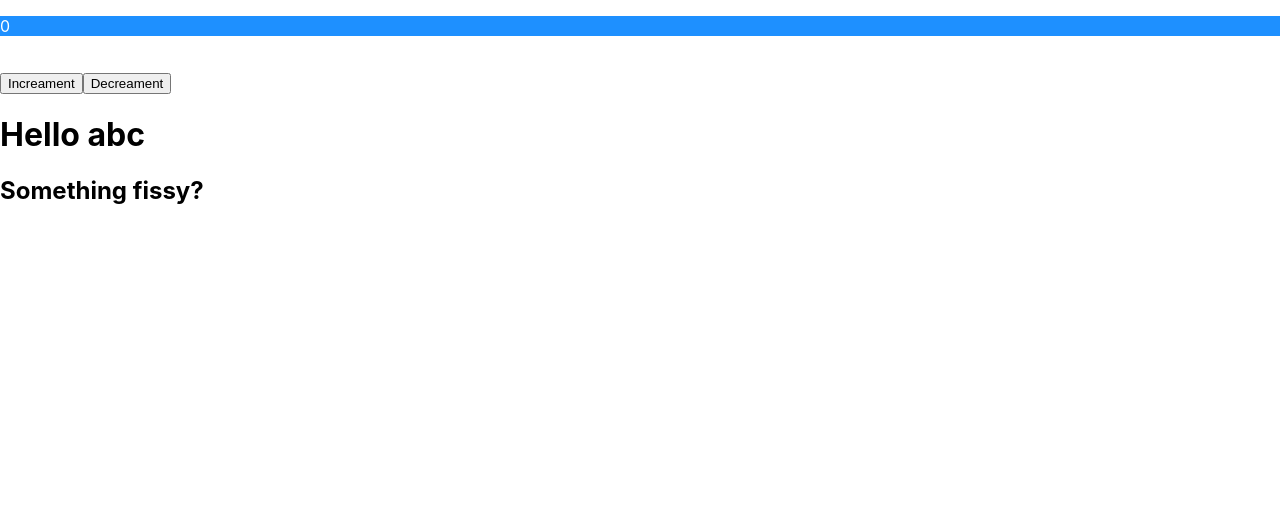
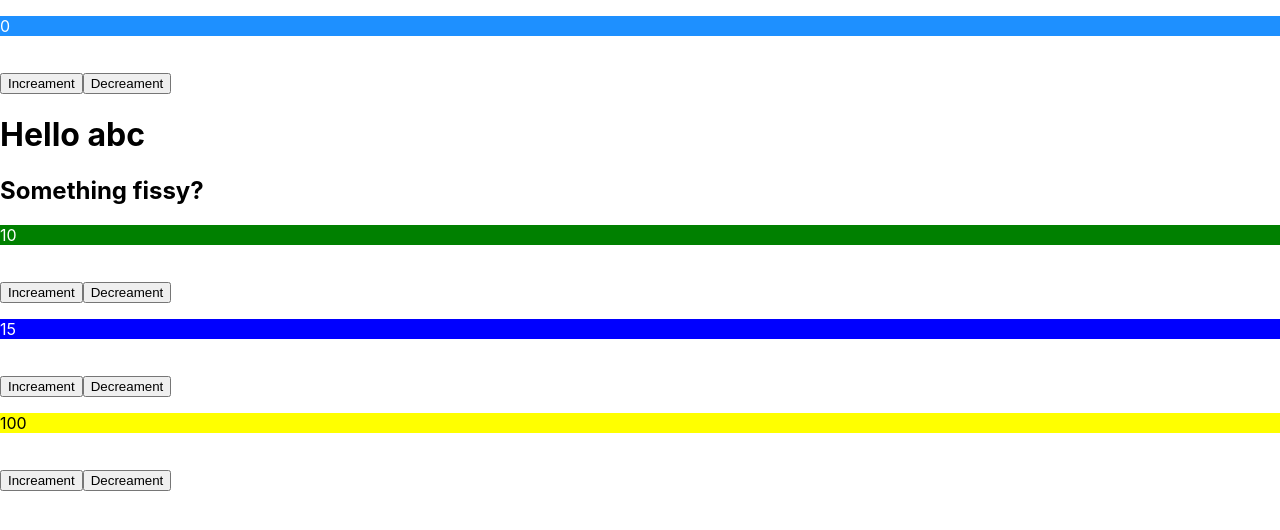
Before and after one commit to Sanskar49/BasicReactApp, a React (Create React App) app: page / in a window 1280 px wide. Shown: the top 530 px of the page. Built offline with nearby package versions, Linux system fonts and the light colour scheme.

Commit message:
Using different components in a single component

```diff
--- a/src/components/ComponentOne.css
+++ b/src/components/ComponentOne.css
@@ -3,3 +3,19 @@
     background-color: dodgerblue;
     color: white;
 }
+.bemo {
+    background-color: green;
+    color: white;
+
+
+}
+.cemo {
+    background-color: blue;
+    color: white;
+
+}
+.lemo {
+    background-color: yellow;
+    color: black;
+
+}
--- a/src/components/ComponentOne.js
+++ b/src/components/ComponentOne.js
@@ -1,6 +1,7 @@
 import React from 'react';
 import './ComponentOne.css'
 import ComponentTwo from './ComponentTwo'
+import MainComponent from './MainComponent'
 
 class ComponentOne extends React.Component {
 
@@ -43,6 +44,8 @@ class ComponentOne extends React.Component {
                 <button onClick = {this.inc}>Increament</button>
                 <button onClick = {this.dec}>Decreament</button>
                 <ComponentTwo name="abc" id='101'> Something fissy? </ComponentTwo>
+                <MainComponent />
+
 
             </div>
 
--- /dev/null
+++ b/src/components/Counter1.js
@@ -0,0 +1,43 @@
+import React from 'react';
+import './ComponentOne.css'
+//rcc for class component(Shortcut)
+//rsc for constructor
+
+class Counter1 extends React.Component{
+    constructor(props) {
+        super(props)
+
+        this.state = {
+            value : 10
+
+
+        }
+        this.inc = this.inc.bind(this);
+        this.dec = this.dec.bind(this);
+    }
+    inc() {
+        this.setState({value:this.state.value +=1});
+         }
+         dec() {
+            if(this.state.value<=0) {
+                return;
+            }
+            else {
+            this.setState({value: this.state.value -=1});
+            }
+
+          }
+
+    render() {
+        return(
+            <div>
+                <p className="bemo">{this.state.value}</p>
+                <br />
+                <button onClick = {this.inc}>Increament</button>
+                <button onClick = {this.dec}>Decreament</button>
+            </div>
+
+        );
+    }
+}
+export default Counter1;
--- /dev/null
+++ b/src/components/Counter2.js
@@ -0,0 +1,41 @@
+import React from 'react'
+import './ComponentOne.css'
+
+class Counter2 extends React.Component {
+    constructor(props) {
+        super(props)
+
+        this.state = {
+            value : 15
+
+
+        }
+        this.inc = this.inc.bind(this);
+        this.dec = this.dec.bind(this);
+    }
+    inc() {
+        this.setState({value:this.state.value +=1});
+         }
+         dec() {
+            if(this.state.value<=0) {
+                return;
+            }
+            else {
+            this.setState({value: this.state.value -=1});
+            }
+
+          }
+
+    render() {
+        return(
+            <div>
+                <p className="cemo">{this.state.value}</p>
+                <br />
+                <button onClick = {this.inc}>Increament</button>
+                <button onClick = {this.dec}>Decreament</button>
+            </div>
+
+        );
+    }
+}
+export default Counter2;
--- /dev/null
+++ b/src/components/Counter3.js
@@ -0,0 +1,41 @@
+import React from 'react'
+import './ComponentOne.css'
+
+class Counter3 extends React.Component {
+    constructor(props) {
+        super(props)
+
+        this.state = {
+            value : 100
+
+
+        }
+        this.inc = this.inc.bind(this);
+        this.dec = this.dec.bind(this);
+    }
+    inc() {
+        this.setState({value:this.state.value +=1});
+         }
+         dec() {
+            if(this.state.value<=0) {
+                return;
+            }
+            else {
+            this.setState({value: this.state.value -=1});
+            }
+
+          }
+
+    render() {
+        return(
+            <div>
+                <p className="lemo">{this.state.value}</p>
+                <br />
+                <button onClick = {this.inc}>Increament</button>
+                <button onClick = {this.dec}>Decreament</button>
+            </div>
+
+        );
+    }
+}
+export default Counter3;
--- /dev/null
+++ b/src/components/MainComponent.js
@@ -0,0 +1,19 @@
+import React from 'react'
+import Counter1 from './Counter1'
+import Counter2 from './Counter2'
+import Counter3 from './Counter3'
+
+class MainComponent extends React.Component {
+    render() {
+        return(
+            <div>
+            <Counter1 />
+            <Counter2 />
+            <Counter3 />
+
+            </div>
+
+        );
+    }
+}
+export default MainComponent;
```
